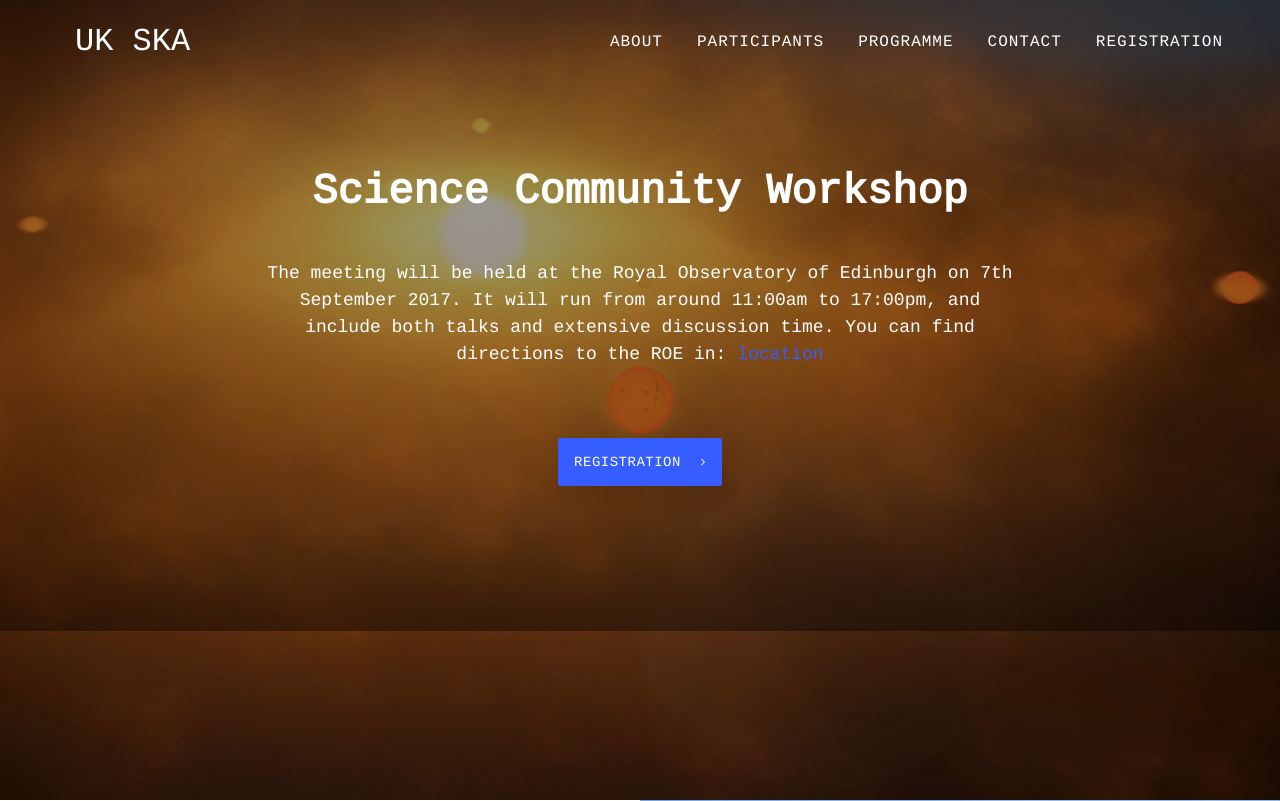
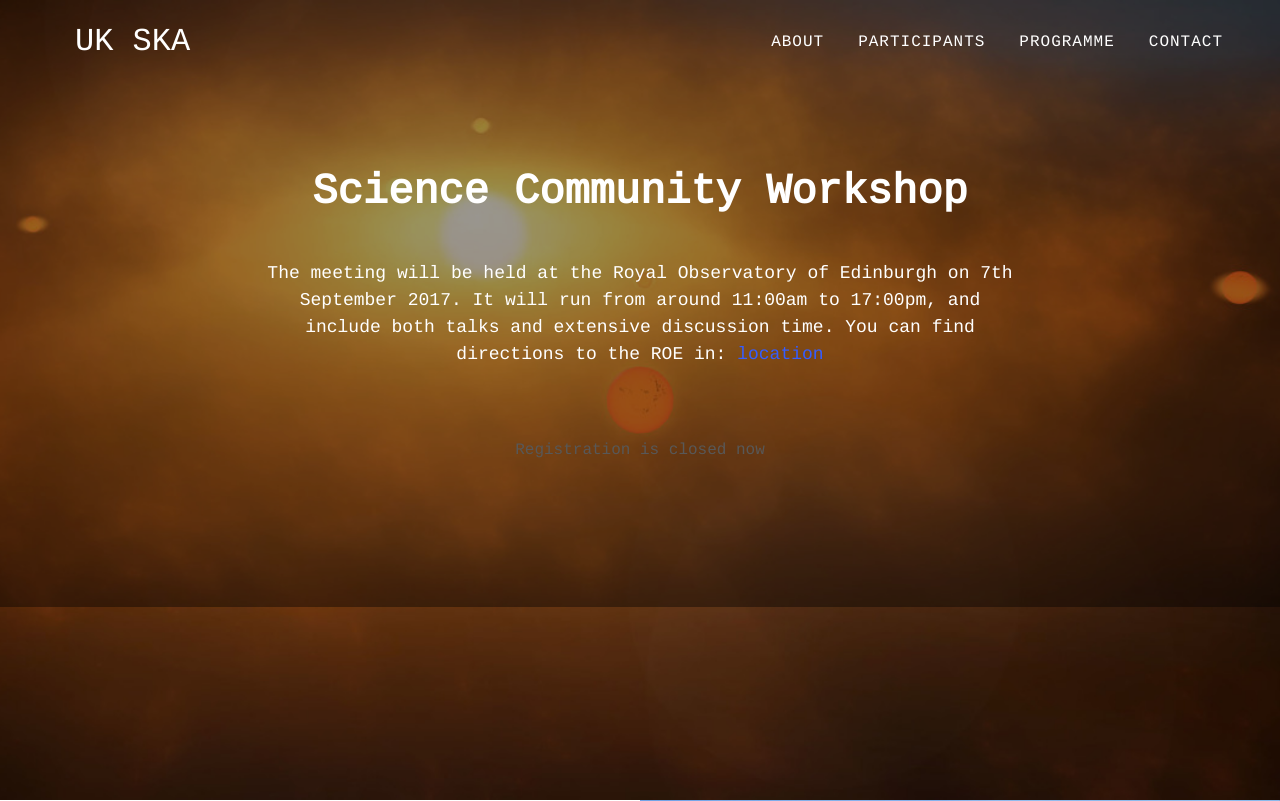
Before and after one commit to nudomarinero/UK-SKA_Edinbugh-2017, a Django app: page / in a window 1280 px wide. Shown: the top 801 px of the page. Run offline with Django 3.2, Linux system fonts and the light colour scheme; data that the repository does not hold is empty; some libraries are stand-ins or nearby versions.

Commit message:
Close registration automatically

```diff
--- a/conference/templates/base.html
+++ b/conference/templates/base.html
@@ -102,7 +102,7 @@
                             <li><a class="btn-nav" href="#participants">Participants</a></li>
                             <li><a class="btn-nav" href="#programme">Programme</a></li>
                             <li><a class="btn-nav" href="#contact">Contact</a></li>
-                            <li><a class="btn-nav" href="{% url 'register' %}">Registration</a></li>
+                            {% if registration_open %}<li><a class="btn-nav" href="{% url 'register' %}">Registration</a></li>{% endif %}
                             {% endblock %}
                         </ul>
                     </div>
--- a/conference/templates/index.html
+++ b/conference/templates/index.html
@@ -15,7 +15,8 @@
                     </div>
                     <!-- Button -->
                     <div class="btn-form btn-scroll">
-                        <a href="{% url 'register' %}" class="btn btn-fill right-icon">Registration</a>
+                        {% if registration_open %}<a href="{% url 'register' %}" class="btn btn-fill right-icon">Registration</a>
+                        {% else %}<span>Registration is closed now</span>{% endif %}
                     </div>
                 </div>
             </div>
--- a/conference/views.py
+++ b/conference/views.py
@@ -5,15 +5,22 @@ from django.conf import settings
 import base64
 import hashlib
 import re
+from datetime import datetime
 
 from .models import Participant
 from .forms import RegistrationForm
+
+registration_deadline = datetime(2017, 9, 4, 0, 0, 0, 0)
 
 # Create your views here.
 def index(request):
     """Main page"""
     participants = Participant.objects.all()
-    context = {"participants": participants}
+    registration_open = True
+    if datetime.now() >= registration_deadline:
+        registration_open = False
+    registration_open
+    context = {"participants": participants, "registration_open": registration_open}
     return render(request, 'index.html', context)
 
 def register(request, participant_id=None):
```
